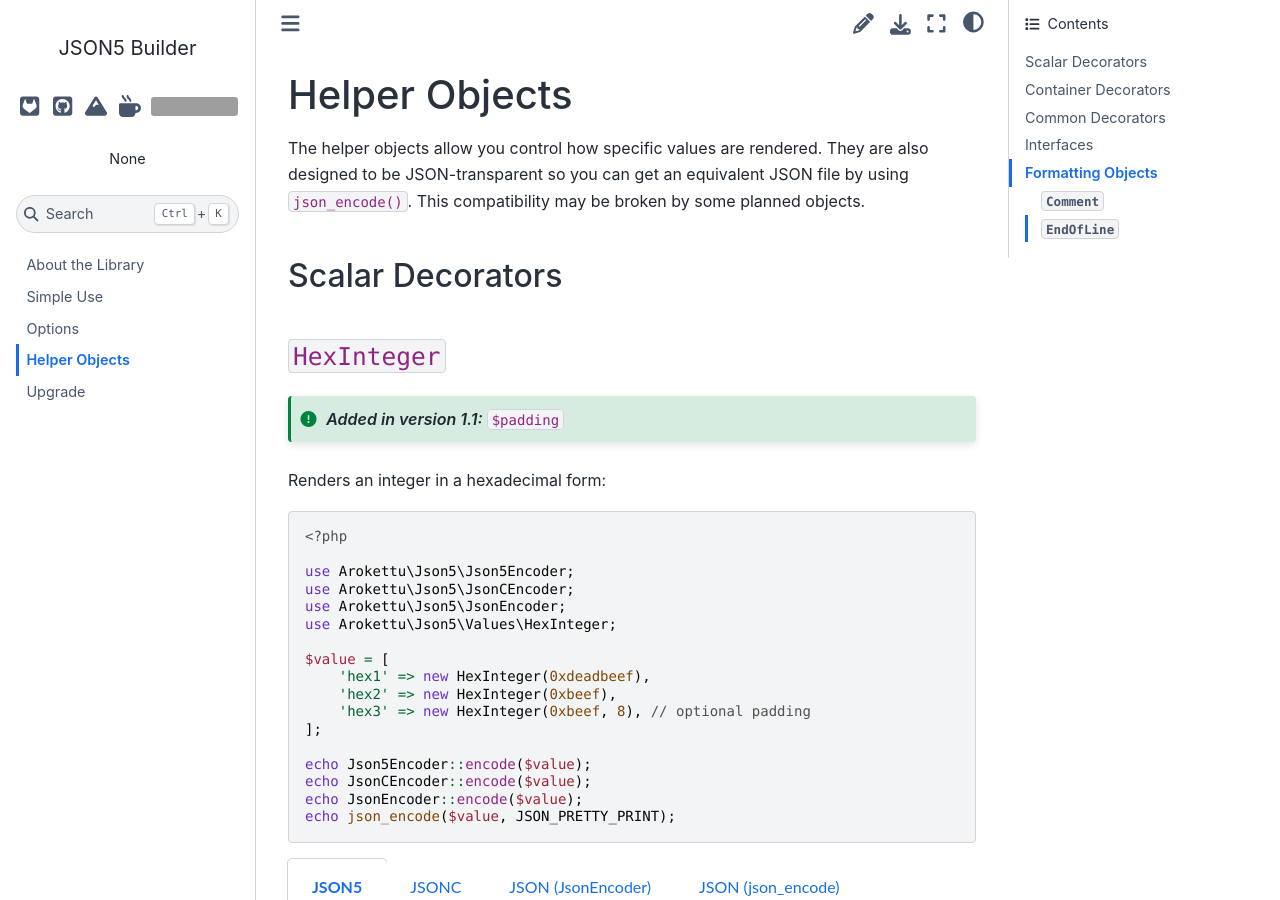
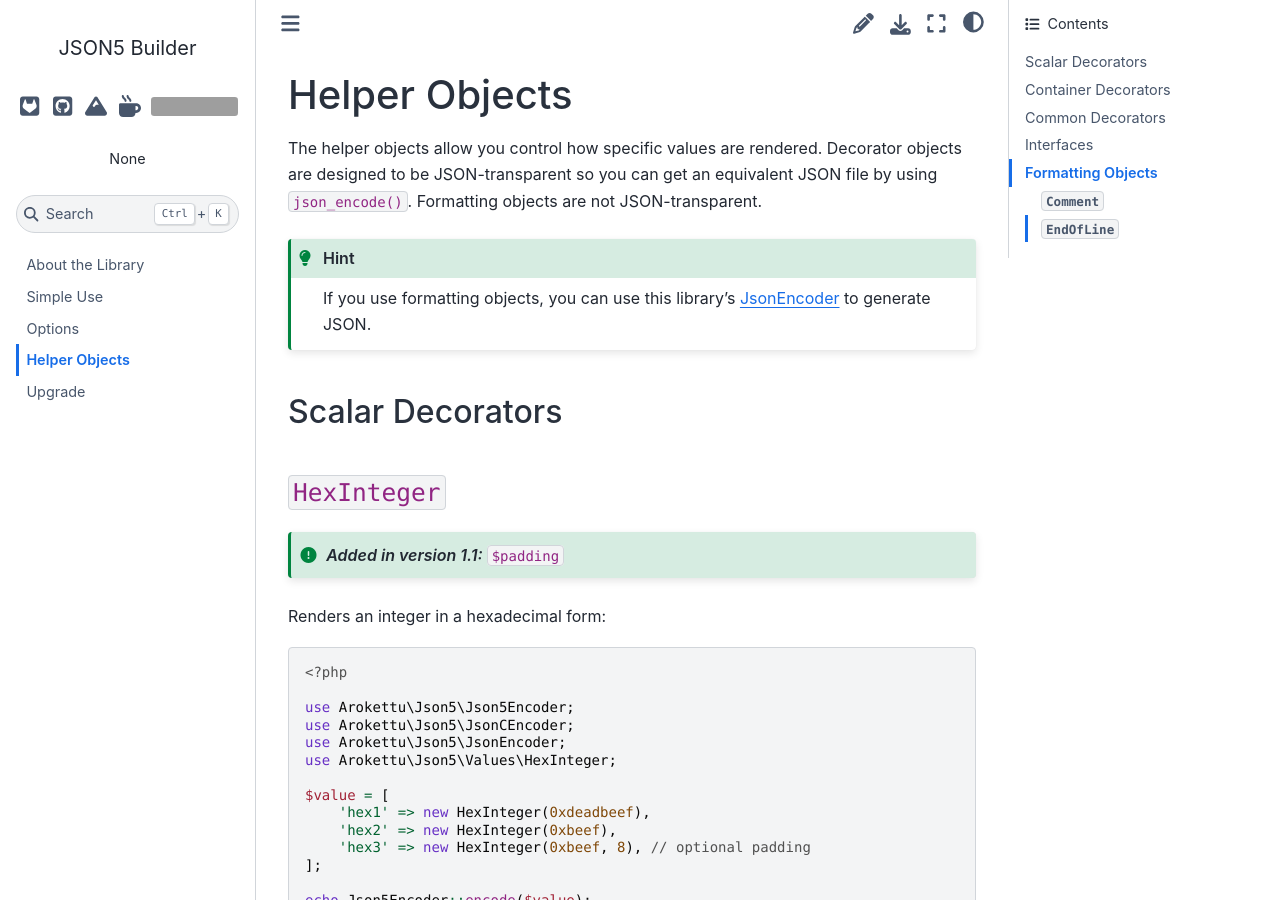
Before and after one commit to arokettu/json5-builder, a Sphinx documentation site: the page built from docs/objects.rst, in a window 1280 px wide and 900 px high. Built offline with Sphinx 7.4.7 and the Sphinx Book theme 1.1.4, drawn with Linux system fonts in a browser that asks for light colours; grey boxes are pictures that could not be loaded.

Commit message:
Outdated doc about JSON transparency

```diff
--- a/docs/objects.rst
+++ b/docs/objects.rst
@@ -6,8 +6,11 @@ Helper Objects
 .. highlight:: php
 
 The helper objects allow you control how specific values are rendered.
-They are also designed to be JSON-transparent so you can get an equivalent JSON file by using ``json_encode()``.
-This compatibility may be broken by some planned objects.
+Decorator objects are designed to be JSON-transparent so you can get an equivalent JSON file by using ``json_encode()``.
+Formatting objects are not JSON-transparent.
+
+.. hint::
+    If you use formatting objects, you can use this library's :ref:`JsonEncoder <json_encoder>` to generate JSON.
 
 Scalar Decorators
 =================
--- a/docs/simple.rst
+++ b/docs/simple.rst
@@ -63,6 +63,8 @@ Run the script:
 
     php prettify.php < composer.json > composer.json5
 
+.. _json_encoder:
+
 JSON Encoder
 ============
 
```
